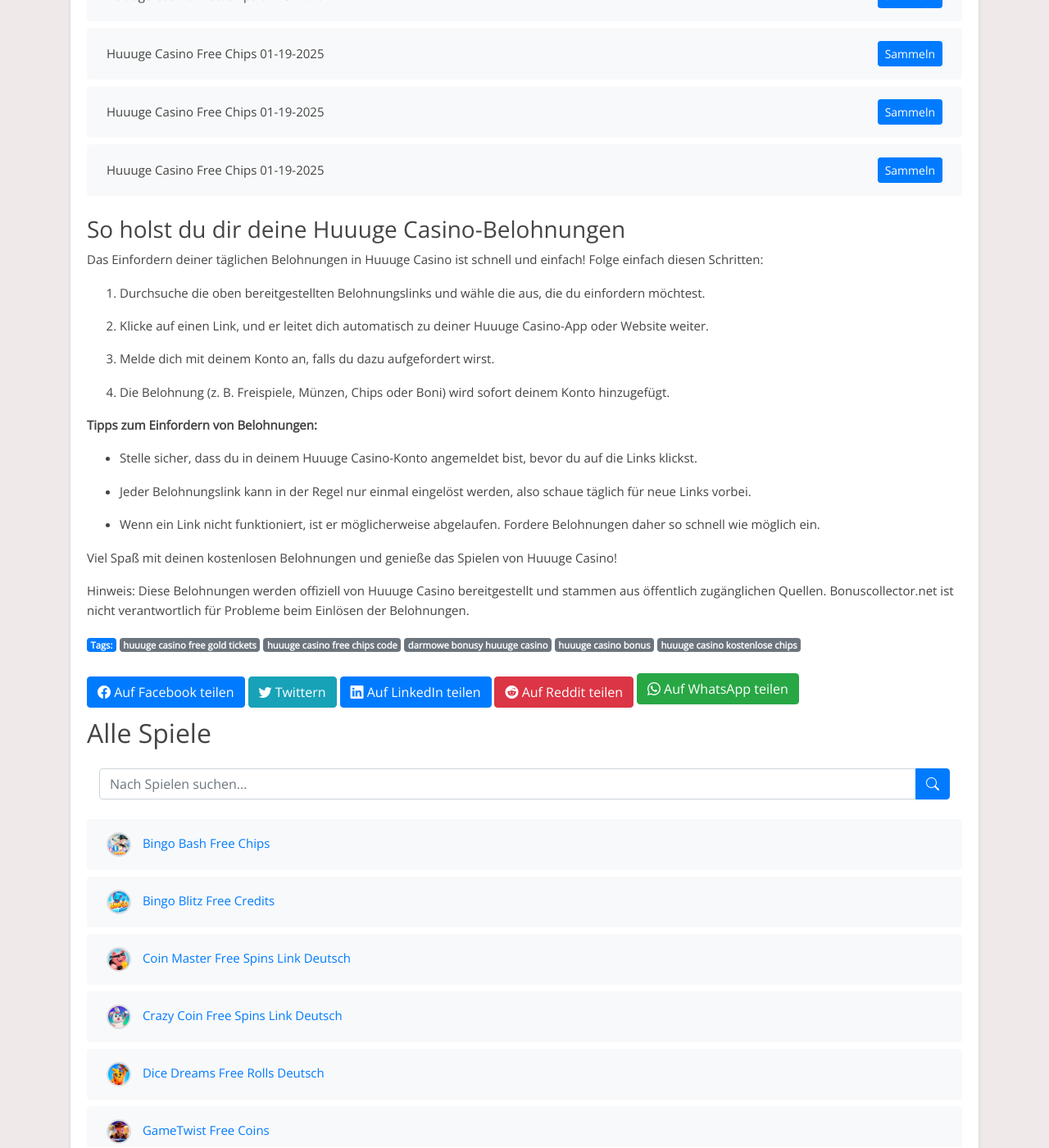
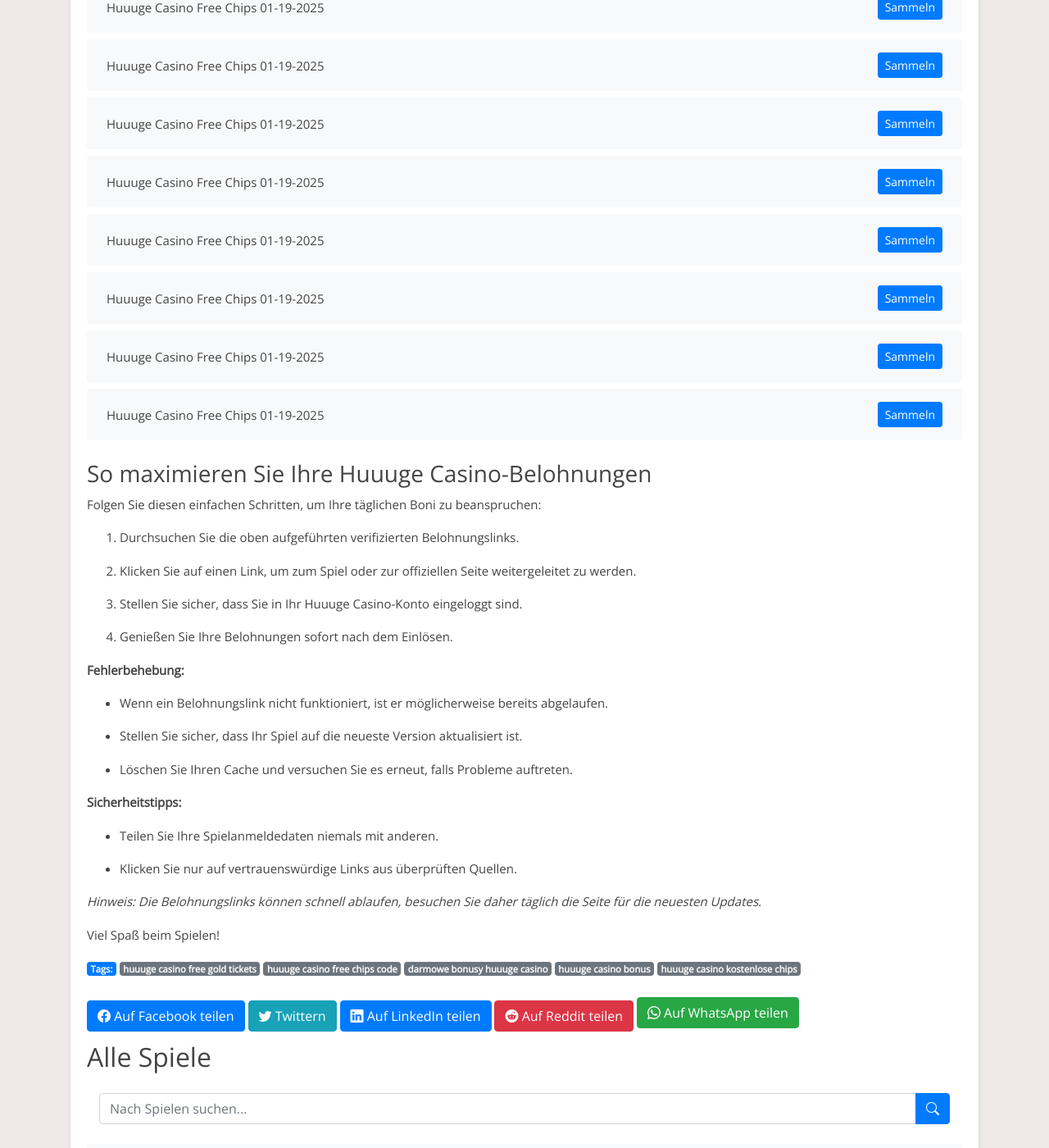
Before and after one commit to Prollad99/bs-de, a Jekyll site: the page built from _posts/2025-01-19-huuuge-casino.md, in a window 1280 px wide and 1400 px high, scrolled down 7477 px. Shown: the whole window at 82% size. Built offline with Jekyll 4.4.1, drawn with Linux system fonts in a browser that asks for light colours; some of the changed text lies outside the part shown.

Commit message:
Update huuuge-casino reward links, content, and modification timestamp

```diff
--- a/_includes/huuuge-casino_footer.html
+++ b/_includes/huuuge-casino_footer.html
@@ -1,27 +1,33 @@
-### So holst du dir deine Huuuge Casino-Belohnungen
+### So maximieren Sie Ihre Huuuge Casino-Belohnungen
 
 
-Das Einfordern deiner täglichen Belohnungen in Huuuge Casino ist schnell und einfach! Folge einfach diesen Schritten:
+Folgen Sie diesen einfachen Schritten, um Ihre täglichen Boni zu beanspruchen:
 
-1. Durchsuche die oben bereitgestellten Belohnungslinks und wähle die aus, die du einfordern möchtest.
+1. Durchsuchen Sie die oben aufgeführten verifizierten Belohnungslinks.
 
-2. Klicke auf einen Link, und er leitet dich automatisch zu deiner Huuuge Casino-App oder Website weiter.
+2. Klicken Sie auf einen Link, um zum Spiel oder zur offiziellen Seite weitergeleitet zu werden.
 
-3. Melde dich mit deinem Konto an, falls du dazu aufgefordert wirst.
+3. Stellen Sie sicher, dass Sie in Ihr Huuuge Casino-Konto eingeloggt sind.
 
-4. Die Belohnung (z. B. Freispiele, Münzen, Chips oder Boni) wird sofort deinem Konto hinzugefügt.
+4. Genießen Sie Ihre Belohnungen sofort nach dem Einlösen.
 
 
-**Tipps zum Einfordern von Belohnungen:**
+**Fehlerbehebung:**
 
-- Stelle sicher, dass du in deinem Huuuge Casino-Konto angemeldet bist, bevor du auf die Links klickst.
+- Wenn ein Belohnungslink nicht funktioniert, ist er möglicherweise bereits abgelaufen.
 
-- Jeder Belohnungslink kann in der Regel nur einmal eingelöst werden, also schaue täglich für neue Links vorbei.
+- Stellen Sie sicher, dass Ihr Spiel auf die neueste Version aktualisiert ist.
 
-- Wenn ein Link nicht funktioniert, ist er möglicherweise abgelaufen. Fordere Belohnungen daher so schnell wie möglich ein.
+- Löschen Sie Ihren Cache und versuchen Sie es erneut, falls Probleme auftreten.
 
 
-Viel Spaß mit deinen kostenlosen Belohnungen und genieße das Spielen von Huuuge Casino!
+**Sicherheitstipps:**
+
+- Teilen Sie Ihre Spielanmeldedaten niemals mit anderen.
+
+- Klicken Sie nur auf vertrauenswürdige Links aus überprüften Quellen.
 
 
-Hinweis: Diese Belohnungen werden offiziell von Huuuge Casino bereitgestellt und stammen aus öffentlich zugänglichen Quellen. Bonuscollector.net ist nicht verantwortlich für Probleme beim Einlösen der Belohnungen.
+*Hinweis: Die Belohnungslinks können schnell ablaufen, besuchen Sie daher täglich die Seite für die neuesten Updates.*
+
+Viel Spaß beim Spielen!
--- a/_includes/huuuge-casino_post.html
+++ b/_includes/huuuge-casino_post.html
@@ -1,13 +1,30 @@
-Entdecke tägliche Huuuge Casino-Belohnungen!
+Willkommen auf der täglichen Huuuge Casino-Belohnungsseite!
 
 
-Bist du ein Fan von Huuuge Casino und möchtest dein Spielerlebnis verbessern? Du bist hier genau richtig! Diese Seite ist allen Huuuge Casino-Enthusiasten gewidmet, die täglich kostenlose Belohnungen einfordern möchten. Hier findest du die neuesten Links, um Freispiele, Münzen, Chips und andere spannende Boni zu sammeln, damit du das Spiel noch mehr genießen kannst.
+Wenn Sie ein engagierter Fan von Huuuge Casino sind, haben wir etwas Besonderes für Sie! Hier finden Sie aktualisierte Links zu kostenlosen Drehungen, Münzen, Chips und anderen Boni, die Ihr Spielerlebnis verbessern.
 
 
-Huuuge Casino ist ein unterhaltsames Spiel, das von Millionen geliebt wird. Ob du höhere Level erreichen oder einfach nur den Nervenkitzel genießen möchtest – unsere täglichen Belohnungslinks halten dich im Spiel.
+**Was macht Huuuge Casino so besonders?**
+
+Huuuge Casino hat die Herzen von Millionen Spielern auf der ganzen Welt erobert. Mit seinem fesselnden Gameplay, herausfordernden Wettbewerben und spannenden Events ist es ein Muss für alle, die Spaß, Strategie und Belohnungen lieben.
 
 
-Hinweis: Huuuge Casino ist eine kostenlose App, die ausschließlich zu Unterhaltungszwecken entwickelt wurde. Bonuscollector.net ist eine unabhängige Plattform und steht in keiner Verbindung zu den Entwicklern oder Eigentümern von Huuuge Casino.
+**Tägliche Belohnungen:**
+
+- Frische Belohnungslinks, die regelmäßig aktualisiert werden.
+
+- Verpassen Sie keinen Bonus – setzen Sie ein Lesezeichen für diese Seite und schauen Sie täglich vorbei.
+
+- Sichern Sie sich Drehungen, Münzen und exklusive Boni, bevor sie ablaufen!
 
 
-Schau täglich vorbei, um sicherzustellen, dass du keine Belohnung verpasst!
+**Warum unsere Plattform nutzen?**
+
+- Einfaches, benutzerfreundliches Erlebnis.
+
+- Überprüfte und aktive Belohnungslinks.
+
+- Schneller Zugriff ohne komplizierte Schritte.
+
+
+*Hinweis: Huuuge Casino ist eine kostenlose App, die zu Unterhaltungszwecken entwickelt wurde. Wir stehen in keiner Verbindung zu den Entwicklern oder Eigentümern des Spiels.*
```
